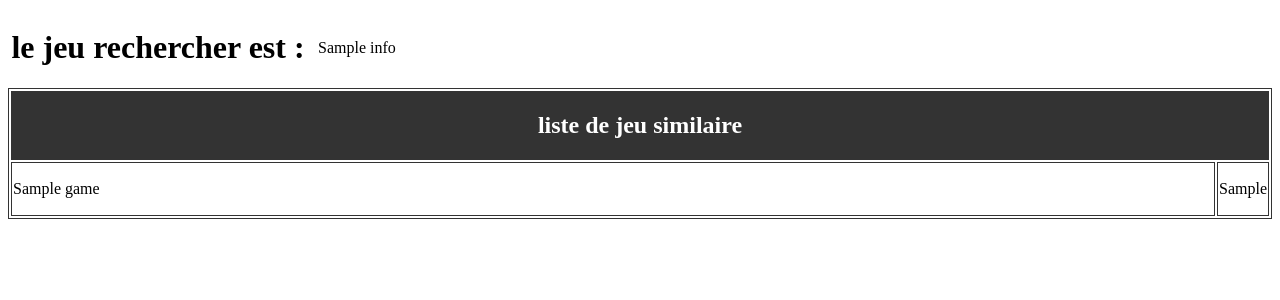
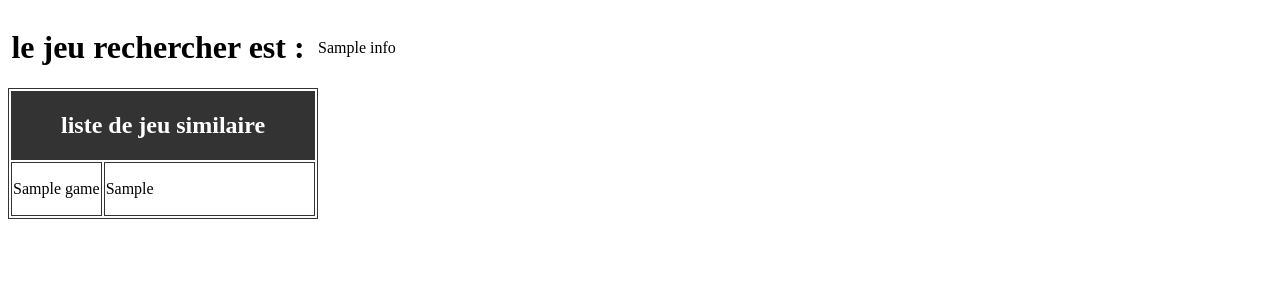
Before and after one commit to ltripier/API_Jeux_Inde_Exo, a Flask app: template templates/search.html in a window 1280 px wide. Shown: the top 300 px of the page. Run offline with Flask 2, Linux system fonts and the light colour scheme; the template is opened without the code that fills it: most values are stand-ins (such as "Sample title", 1, 10 or a date in 2020).

Commit message:
css search.html

```diff
--- a/static/search.css
+++ b/static/search.css
@@ -12,9 +12,14 @@
 }
 table,
 td {
-    width: 100%;
     border: 1px solid #333;
 }
+.name{
+    width: 30%;
+    margin: auto;
+    text-align: center;
+}
+
 
 thead,
 tfoot {
--- a/templates/search.html
+++ b/templates/search.html
@@ -23,7 +23,7 @@
             <tbody>
                 {% for game in r.Similar.Results %}
                 <tr>
-                    <td><p>{{game.Name}}</p></td>
+                    <td class="name"><div><p>{{game.Name}}</p></div></td>
                     <td><p>{{game.wTeaser}}</p></td>
                 </tr>
                 {% endfor %}
```
